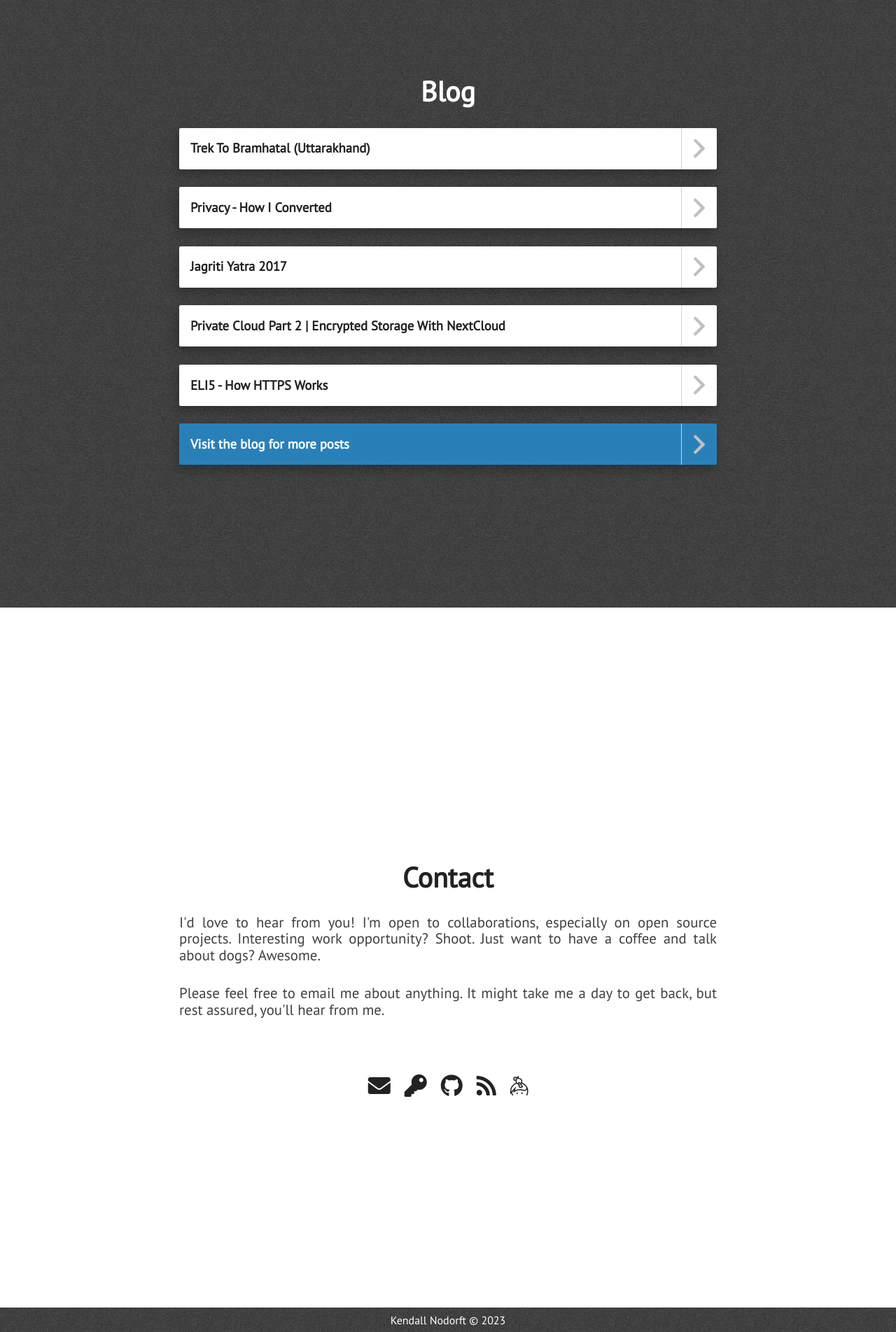
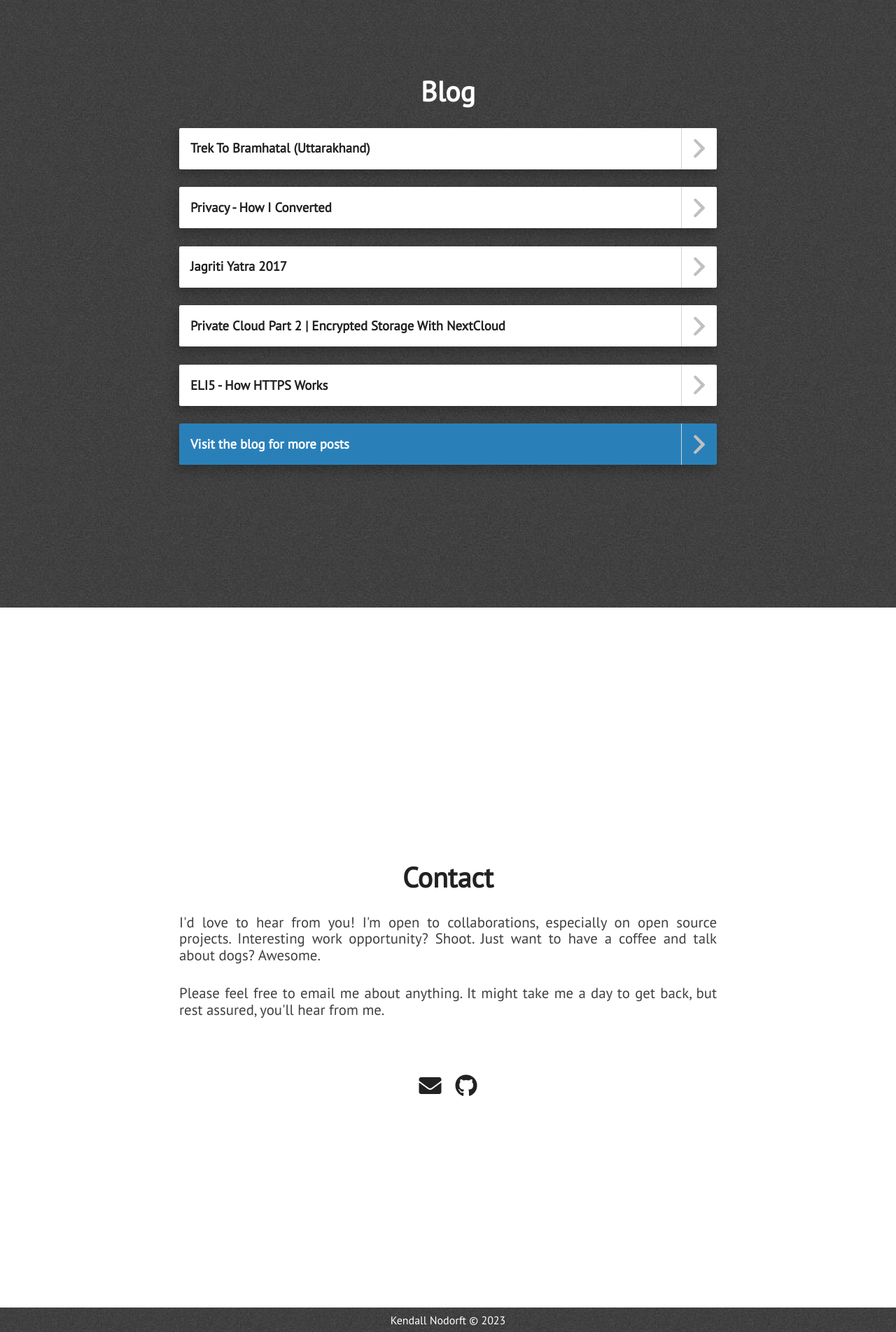
Before and after one commit to kendallnodorft/kendallnodorft.github.io, a Jekyll site: the page built from index.html, in a window 1280 px wide. Shown: the part 4078-5981 px from the top of the page at 70% size. Built offline with Jekyll 4.4.1, drawn with Linux system fonts in a browser that asks for light colours; nearby versions of some CDN libraries.

Commit message:
Update extra.html

```diff
--- a/_includes/extra.html
+++ b/_includes/extra.html
@@ -12,17 +12,8 @@
                 <span class="hint--bottom bottom-link" aria-label="Email">
                     <a href="mailto:{{ site.email }}"><i class="head-icon fas fa-envelope"></i></a>
                 </span>
-                <span class="hint--bottom bottom-link" aria-label="PGP Key">
-                    <a href="https://www.nagekar.com/publickey.abhishek@nagekar.com.asc"><i class="head-icon fas fa-key"></i></a>
-                </span>
                 <span class="hint--bottom bottom-link" aria-label="GitHub">
                     <a href="https://github.com/{{ site.github_username }}"><i class="head-icon fab fa-github"></i></a>
-                </span>
-                <span class="hint--bottom bottom-link" aria-label="Web Blog">
-                    <a href="{{ site.blog_url }}"><i class="head-icon fas fa-rss"></i></a>
-                </span>
-                <span class="hint--bottom bottom-link" aria-label="Keybase">
-                    <a href="https://keybase.io/{{ site.keybase_username }}"><i class="head-icon fab fa-keybase"></i></a>
                 </span>
                 <!-- <span class="hint--bottom bottom-link" aria-label="Reddit">
                     <a href="https://www.reddit.com/u/{{ site.reddit_username }}"><i class="head-icon fab fa-reddit"></i></a>
```
